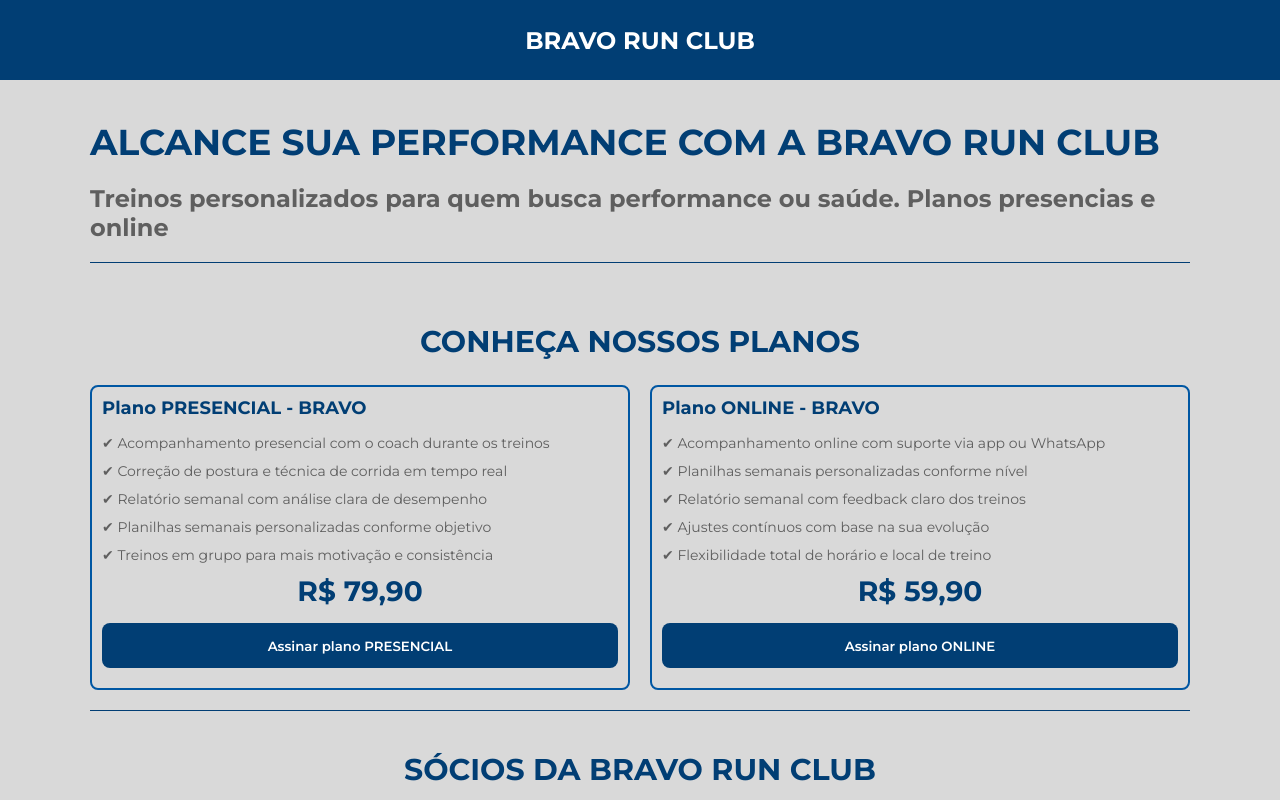
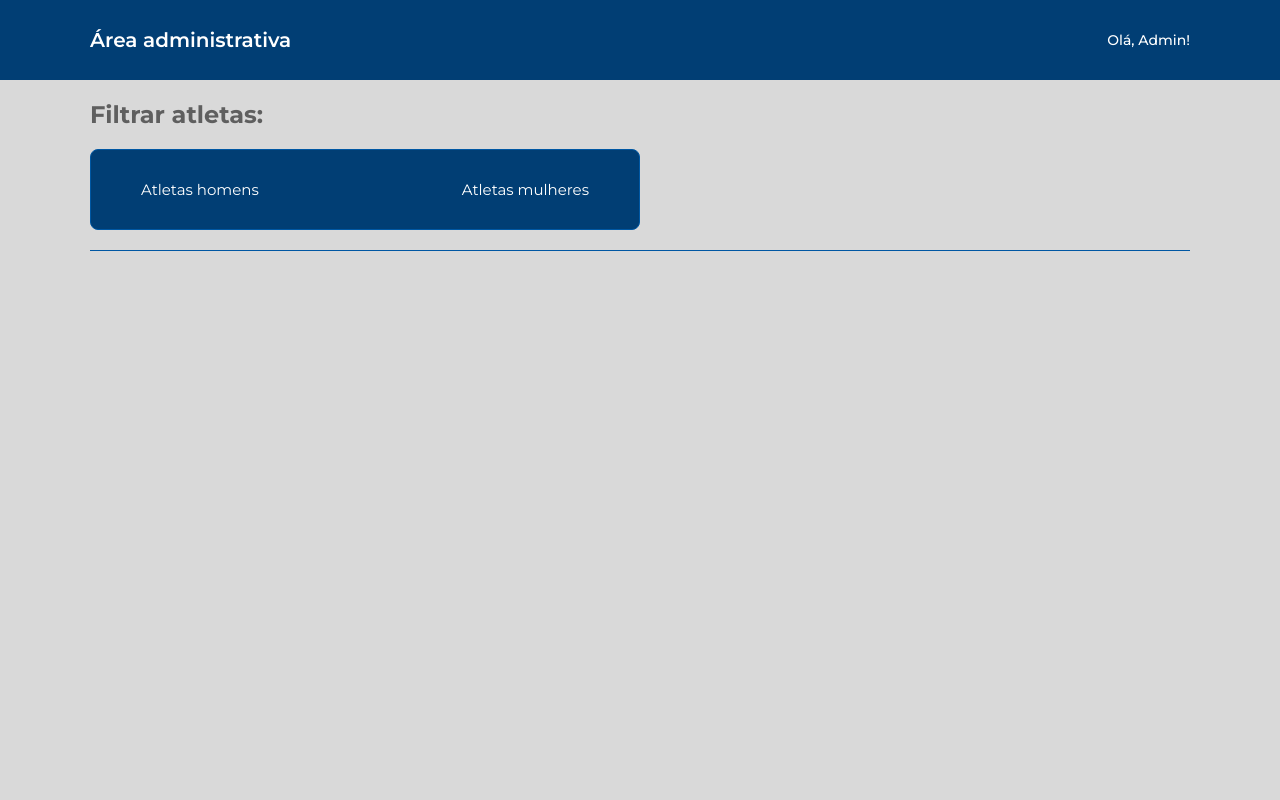
Before and after one commit to cauerg44/assessoria-bravo-run-club-project, a React (Vite) app in the folder frontend/: page /admin/athletes in a window 1280 px wide. Before the commit this address led to /. Shown: the top 800 px of the page. Built offline with nearby package versions, Linux system fonts and the light colour scheme.

Commit message:
wip: listing athletes routes

```diff
--- a/frontend/src/App.tsx
+++ b/frontend/src/App.tsx
@@ -3,6 +3,9 @@
 import LandingPageHome from "./routes/ClientHome/LandingPageHome";
 import Admin from "./routes/Admin";
 import AdminHome from "./routes/Admin/AdminHome";
+import AthleteListing from "./routes/Admin/AthleteListing";
+import FemaleAthletes from "./routes/Admin/AthleteListing/FemaleAthletes";
+import MaleAthletes from "./routes/Admin/AthleteListing/MaleAthletes";
 
 export default function App() {
 
@@ -17,6 +20,10 @@
           <Route path="*" element={<Navigate to={"/"} />} />
           <Route path="/admin/" element={<Admin />}>
             <Route index element={<AdminHome />} />
+            <Route path="athletes/" element={<AthleteListing />} >
+              <Route path="female" element={<FemaleAthletes />} />
+              <Route path="male" element={<MaleAthletes />} />
+            </Route>
           </Route>
         </Routes>
       </BrowserRouter>
--- /dev/null
+++ b/frontend/src/components/FilterCardAthletes/index.tsx
@@ -0,0 +1,16 @@
+import { NavLink } from 'react-router-dom';
+import './styles.css';
+
+export default function FilterCardAthletes() {
+  return (
+    <>
+      <div className='brc-filter-card-modal-container brc-container-1100'>
+        <h2>Filtrar atletas:</h2>
+        <div className='brc-filter-card-modal-athletes'>
+          <NavLink to={"/admin/athletes/male"} className={({ isActive }) => isActive ? "menu-item menu-active" : "menu-item"}>Atletas homens</NavLink>
+          <NavLink to={"/admin/athletes/female"} className={({ isActive }) => isActive ? "menu-item menu-active" : "menu-item"}>Atletas mulheres</NavLink>
+        </div>
+      </div>
+    </>
+  );
+}
--- /dev/null
+++ b/frontend/src/components/FilterCardAthletes/styles.css
@@ -0,0 +1,29 @@
+.brc-filter-card-modal-container {
+  border-bottom: 1px solid var(--brc-border-color-secondary);
+  padding-bottom: 20px;
+}
+
+.brc-filter-card-modal-container h2 {
+  color: var(--brc-font-color-tertiary);
+  margin-bottom: 20px;
+}
+
+.brc-filter-card-modal-athletes {
+  display: flex;
+  justify-content: space-between;
+  width: 50%;
+  padding: 30px 50px;
+  background-color: var(--brc-bg-color-primary);
+  color: var(--brc-font-color-primary);
+  border: 1px solid var(--brc-border-color-secondary);
+  border-radius: 8px;
+}
+
+.menu-item {
+  font-size: 15px;
+  font-weight: 400;
+}
+
+.menu-active {
+  font-weight: 700;
+}
--- a/frontend/src/index.css
+++ b/frontend/src/index.css
@@ -4,6 +4,8 @@
   --brc-bg-color-primary: #013e74;
   --brc-bg-color-secondary: #e8e8e8;
   --brc-bg-color-tertiary: #d9d9d9;
+  --brc-bg-color-quintanary: #0057a3;
+  --brc-bg-color-senary: #cacaca;
 
   --brc-font-color-primary: #fff;
   --brc-font-color-secondary: #013e74;
@@ -14,6 +16,7 @@
 
   --brc-border-color-primary: #013e74;
   --brc-border-color-secondary: #0057a3;
+  --brc-border-color-tertiary: #636363;
 }
 
 * {
--- /dev/null
+++ b/frontend/src/routes/Admin/AthleteListing/FemaleAthletes/index.tsx
@@ -0,0 +1,9 @@
+
+
+export default function FemaleAthletes() {
+  return (
+    <section id="brc-female-athletes-section">
+      <h2>Atletas Mulheres</h2>
+    </section>
+  );
+}
--- /dev/null
+++ b/frontend/src/routes/Admin/AthleteListing/MaleAthletes/index.tsx
@@ -0,0 +1,9 @@
+
+
+export default function MaleAthletes() {
+  return (
+    <section id="brc-female-athletes-section">
+      <h2>Atletas Homens</h2>
+    </section>
+  );
+}
--- /dev/null
+++ b/frontend/src/routes/Admin/AthleteListing/index.tsx
@@ -0,0 +1,17 @@
+import { Outlet } from 'react-router-dom';
+import './styles.css';
+import FilterAthletesCard from '../../../components/FilterCardAthletes';
+
+export default function AthleteListing() {
+
+  return (
+    <>
+      <main>
+        <section id='brc-athletes-listing-section'>
+          <FilterAthletesCard />
+          <Outlet />
+        </section>
+      </main>
+    </>
+  )
+}
--- /dev/null
+++ b/frontend/src/routes/Admin/AthleteListing/styles.css
@@ -0,0 +1,3 @@
+#brc-athletes-listing-section {
+  padding: 20px 0;
+}
```
